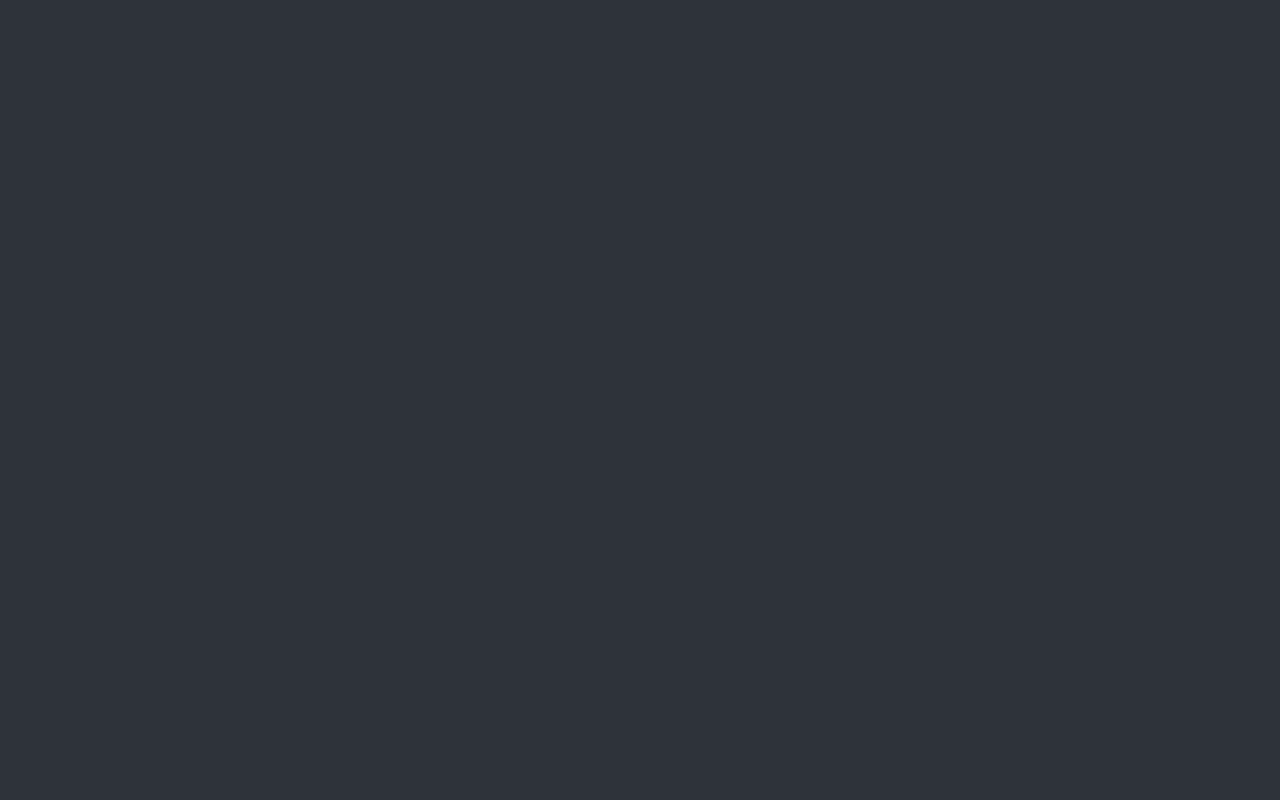
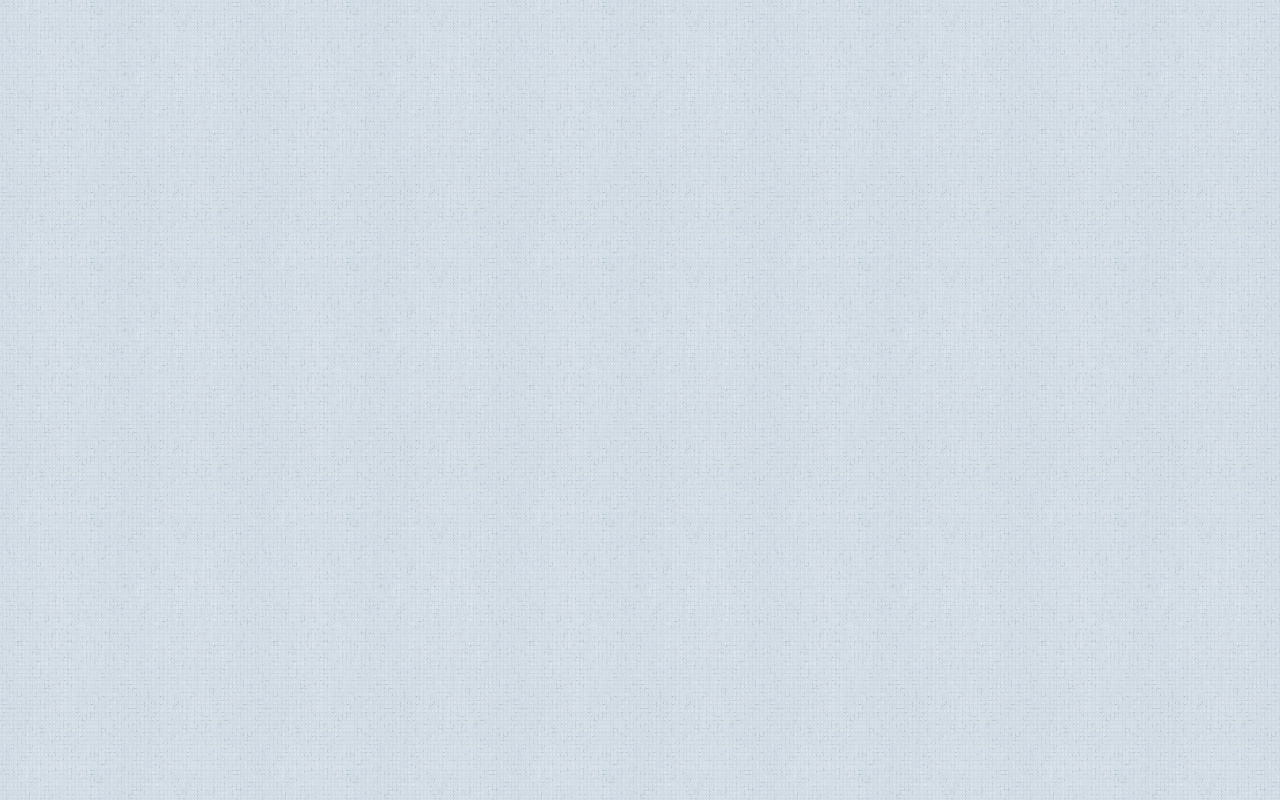
Before and after one commit to arre1908/arre1908.github.io, a React (Create React App) app: page / in a window 1280 px wide. Built offline with nearby package versions, Linux system fonts and the light colour scheme.

Commit message:
new background and color changes

```diff
--- a/src/App.scss
+++ b/src/App.scss
@@ -11,6 +11,7 @@ body {
 /* Desktop styles */
 @media (min-width: $desktop-width) and (min-height: $desktop-height) {
   body {
+    background-image: url("./img/bg.jpg");
     overflow: hidden;
   }
 
--- a/src/css/Background.scss
+++ b/src/css/Background.scss
@@ -18,7 +18,7 @@
     margin: 0;
     z-index: 1;
     color: $text-title;
-    font-size: 4vmin;
+    font-size: 5vmin;
     font-weight: normal;
     letter-spacing: 0.1em;
     animation: fadein-title $animation-duration;
--- a/src/css/variables.scss
+++ b/src/css/variables.scss
@@ -13,11 +13,11 @@ $kb-border: darken($kb-fill, 30%);
 
 // Theme colors
 $bg-primary: #2e333a;
-$bg-secondary: #ee9f80;
+$bg-secondary: rgba(0,10,50,0.5);
 $text-primary: #cccccc;
 $text-secondary: #ffc19e;
 $text-accent: #d37e4e;
-$text-title: #ffffff;
+$text-title: #000000;
 $link: #4fadff;
 
 @mixin code {
```
Also changed, not shown: src/img/bg.jpg (added).
